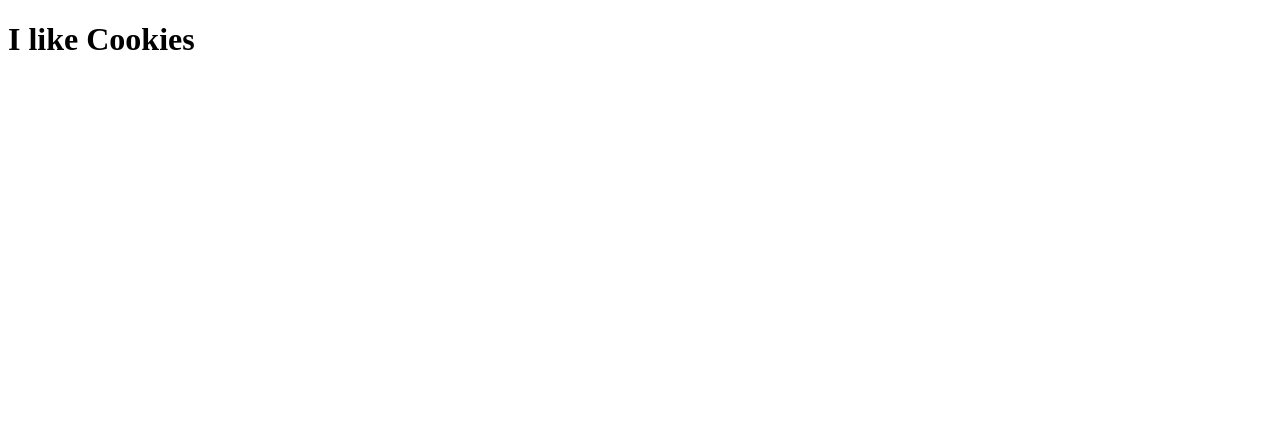
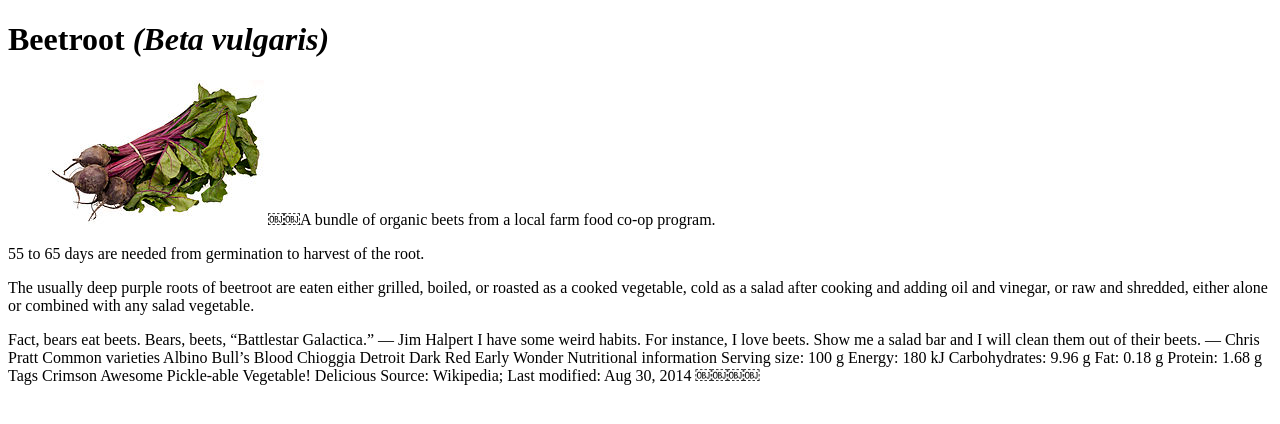
Before and after one commit to michelleholly/dsn1678-exercise-0, a plain HTML site: page index.html in a window 1280 px wide. Drawn offline with Linux system fonts and the light colour scheme.

Commit message:
add image and content

```diff
--- a/index.html
+++ b/index.html
@@ -7,7 +7,25 @@
 
 <body>
 
-    <h1>I like Cookies</h1>
-
+    <h1>Beetroot <em>(Beta vulgaris)</em></h1>
+<figure><img src="../images/216px-beets-bundle.jpg" alt="">
+￼￼A bundle of organic beets from a local farm food co-op program. </figure>
+    <p>55 to 65 days are needed from germination to harvest of the root.</p>
+    <p>The usually deep purple roots of beetroot are eaten either grilled, boiled, or roasted as a cooked vegetable, cold as a salad after cooking and adding oil and vinegar, or raw and shredded, either alone or combined with any salad vegetable.</p>
+Fact, bears eat beets. Bears, beets, “Battlestar Galactica.” — Jim Halpert
+I have some weird habits. For instance, I love beets. Show me a salad bar and I will clean them out of their beets.
+— Chris Pratt
+Common varieties
+Albino
+Bull’s Blood Chioggia
+Detroit Dark Red Early Wonder
+Nutritional information
+Serving size: 100 g
+Energy: 180 kJ Carbohydrates: 9.96 g Fat: 0.18 g
+Protein: 1.68 g
+Tags
+Crimson Awesome Pickle-able Vegetable! Delicious
+Source: Wikipedia; Last modified: Aug 30, 2014
+￼￼￼￼
 </body>
 </html>
```
Also changed, not shown: images/216px-beets-bundle.jpg (added).
